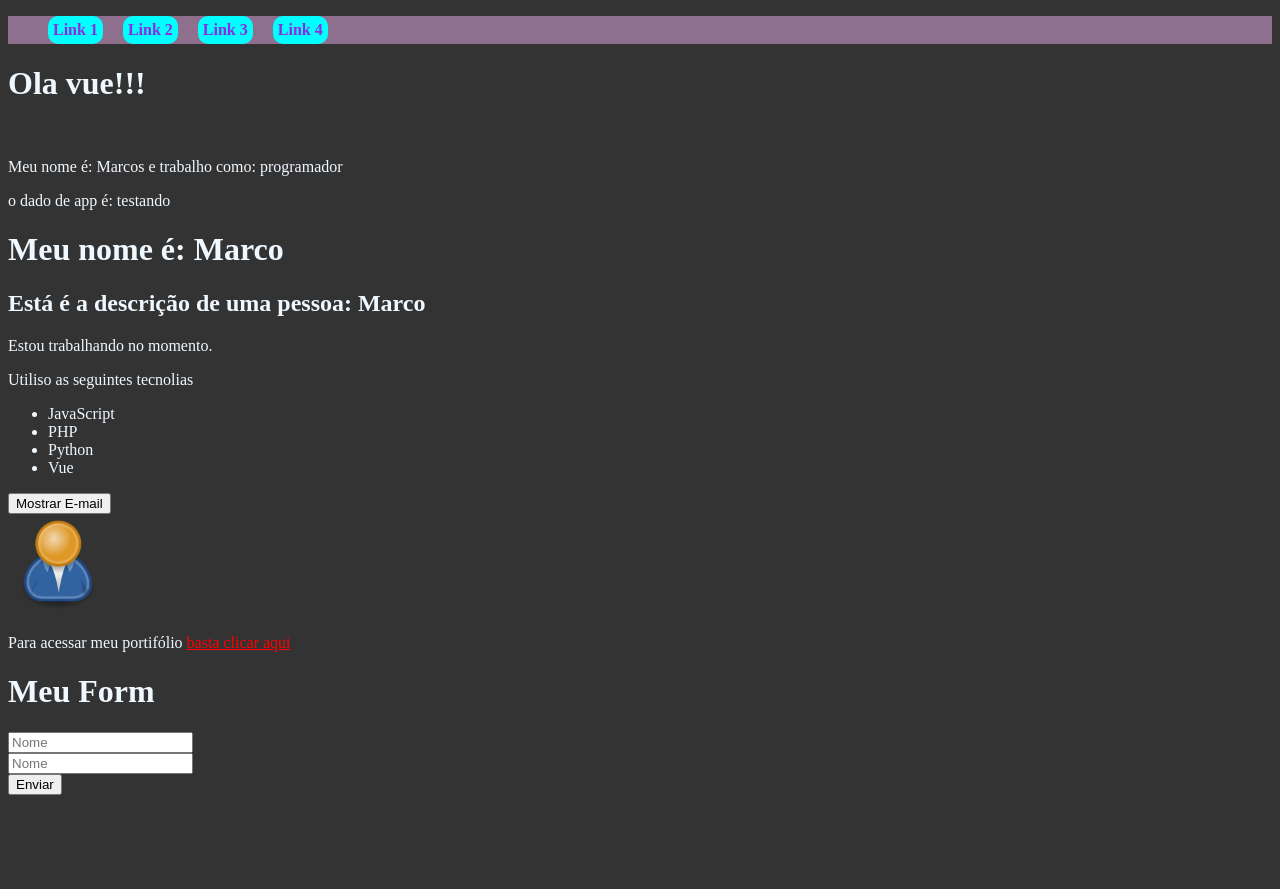
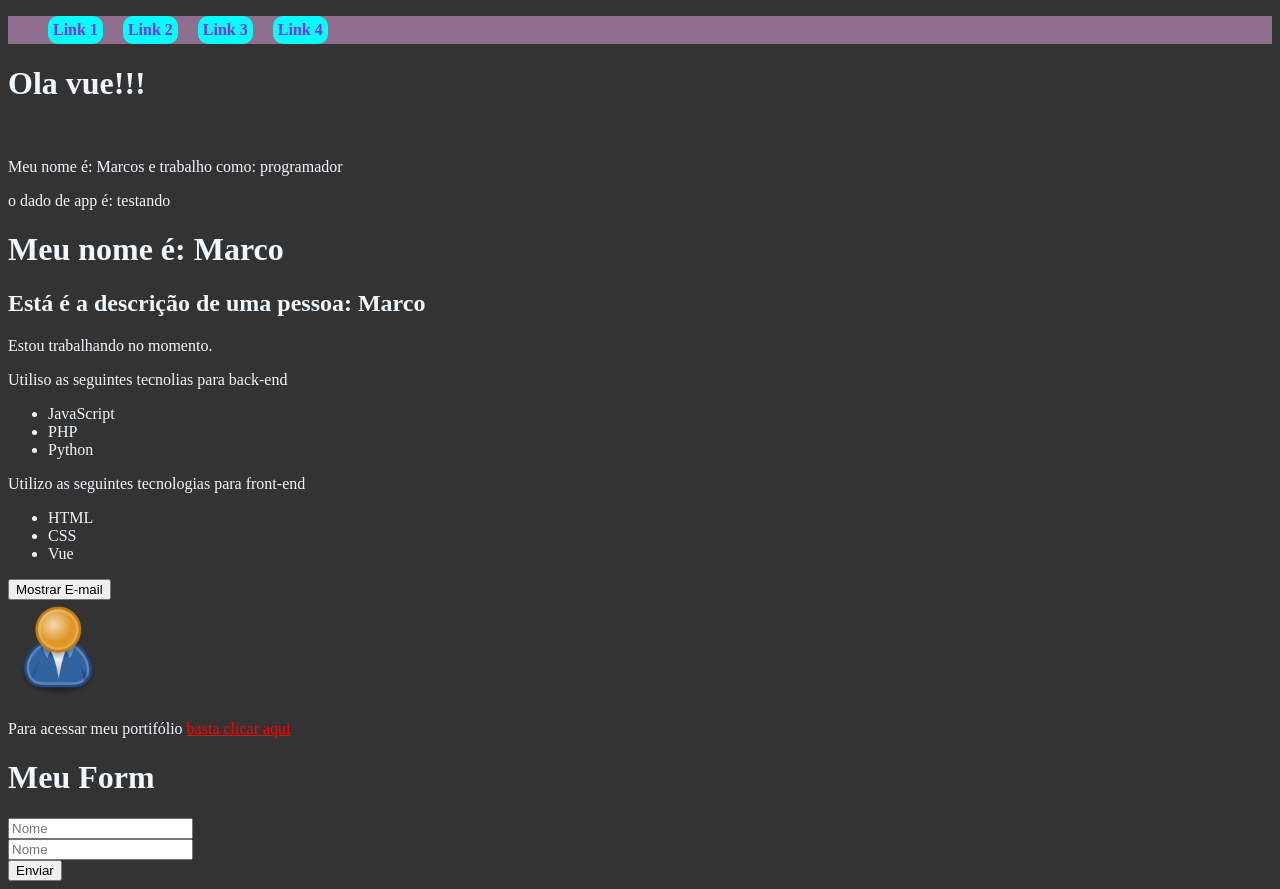
Before and after one commit to MAN0LIT0/Curso_vue, a Vue app in the folder Vue_curso/: page / in a window 1280 px wide. Before the commit the page ends 803 px from the top, so only its background shows below. Built offline with nearby package versions, Linux system fonts and the light colour scheme.

Commit message:
Renderização de listas

```diff
--- a/Vue_curso/src/components/info.vue
+++ b/Vue_curso/src/components/info.vue
@@ -2,19 +2,26 @@
     <div>
         <p v-if="esta_trabalhando">Estou trabalhando no momento.</p>
         <p v-else>Não estou trabalhando no momento!</p>
-        <p>Utiliso as seguintes tecnolias</p>
+        <p>Utiliso as seguintes tecnolias para back-end</p>
         <ul>
-            <li>JavaScript</li>
-            <li>PHP</li>
-            <li>Python</li>
-            <li>Vue</li>
+            <li v-for="(technology, index) in backend_technologies" v-bind:key="index">
+                {{ technology }}
+            </li>
+        </ul>
+        <p>Utilizo as seguintes tecnologias para front-end</p>
+        <ul>
+            <li v-for="technology in frontend_technologies" :key="technology.id">
+                {{ technology.language }}
+            </li>
         </ul>
         <div>
             <button @click="showEmail">{{ mostrar_botao }}</button>
         </div>
         <Picture />
         <p v-show="mostrar_email">Mande uma mensagem para: {{ email }}</p>
-        <p>Para acessar meu portifólio <a v-bind:href="meu_link" target="_blank">basta clicar aqui</a></p>
+        <p>Para acessar meu portifólio
+            <a v-bind:href="meu_link" target="_blank">basta clicar aqui</a>
+        </p>
     </div>
 </template>
 <script>
@@ -30,7 +37,13 @@ export default {
             mostrar_email: false,
             email: 'marcopirocadepano@gmail.com',
             meu_link: 'https://google.com',
-            mostrar_botao: 'Mostrar E-mail'
+            mostrar_botao: 'Mostrar E-mail',
+            backend_technologies: ['JavaScript','PHP','Python'],
+            frontend_technologies: [
+                {id:1, language: 'HTML'},
+                {id:3, language: 'CSS'},
+                {id:2, language: 'Vue'},
+            ]
         }
     },
     methods: {
```
